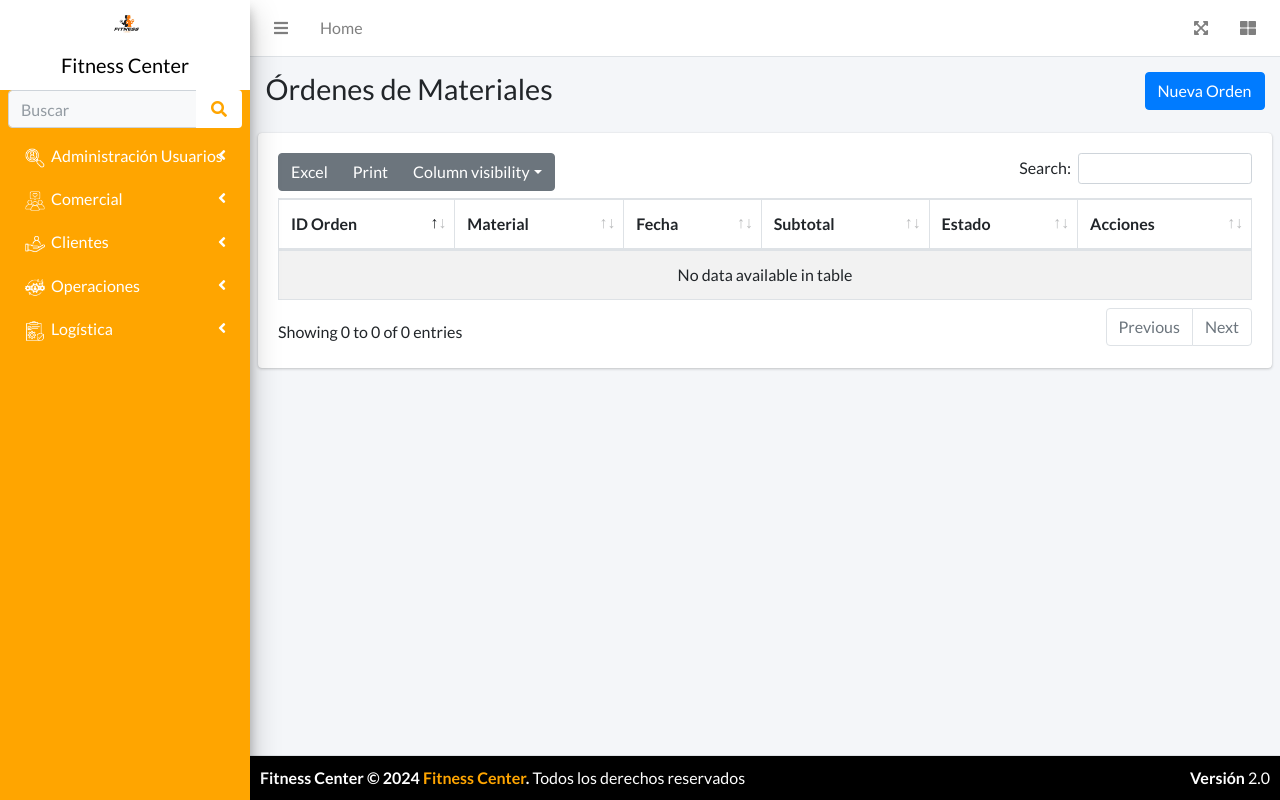
After one commit to RutVBM/Lab01, a PHP site: page /ordenes_materiales.php in a window 1280 px wide. The commit adds this page. Run offline with PHP 8.4, Linux system fonts and the light colour scheme; data comes from the database, SQL or seed files in the repository; data that the repository does not hold is empty; some libraries are stand-ins or nearby versions.

Commit message:
version46

```diff
--- /dev/null
+++ b/ordenes_materiales.php
@@ -0,0 +1,73 @@
+<?php
+include("header.php");
+include_once("conexion/database.php");
+include("sidebar.php");
+?>
+
+<div class="content-wrapper">
+    <section class="content-header">
+        <div class="container-fluid">
+            <div class="row mb-2">
+                <div class="col-sm-6">
+                    <h1>Órdenes de Materiales</h1>
+                </div>
+                <div class="col-sm-6">
+                    <a href="ordenes_materiales_detalle.php?sAccion=new" class="btn btn-primary float-sm-right">Nueva Orden</a>
+                </div>
+            </div>
+        </div>
+    </section>
+
+    <section class="content">
+        <div class="card">
+            <div class="card-body">
+                <?php
+                $sql = "SELECT om.id_orden, om.fecha, om.subtotal, om.estado, i.nombre_material_producto
+                        FROM ordenes_materiales om
+                        INNER JOIN inventario i ON om.id_inventario = i.id_inventario";
+                $result = dbQuery($sql);
+                ?>
+
+                <table id="listado" class="table table-bordered table-striped">
+                    <thead>
+                        <tr>
+                            <th>ID Orden</th>
+                            <th>Material</th>
+                            <th>Fecha</th>
+                            <th>Subtotal</th>
+                            <th>Estado</th>
+                            <th>Acciones</th>
+                        </tr>
+                    </thead>
+                    <tbody>
+                        <?php while ($row = mysqli_fetch_assoc($result)): ?>
+                            <tr>
+                                <td><?= $row["id_orden"] ?></td>
+                                <td><?= htmlspecialchars($row["nombre_material_producto"]) ?></td>
+                                <td><?= htmlspecialchars($row["fecha"]) ?></td>
+                                <td>S/ <?= number_format($row["subtotal"], 2) ?></td>
+                                <td><?= htmlspecialchars($row["estado"]) ?></td>
+                                <td>
+                                    <a href="ordenes_materiales_detalle.php?sAccion=edit&id_orden=<?= $row['id_orden'] ?>" class="btn btn-info btn-sm">Editar</a>
+                                </td>
+                            </tr>
+                        <?php endwhile; ?>
+                    </tbody>
+                </table>
+            </div>
+        </div>
+    </section>
+</div>
+
+<?php include("footer.php"); ?>
+
+<script>
+$(function () {
+    $("#listado").DataTable({
+        "responsive": true,
+        "lengthChange": false,
+        "autoWidth": false,
+        "buttons": ["excel", "pdf", "print", "colvis"]
+    }).buttons().container().appendTo('#listado_wrapper .col-md-6:eq(0)');
+});
+</script>
--- a/sidebar.php
+++ b/sidebar.php
@@ -149,6 +149,9 @@ if (session_status() === PHP_SESSION_NONE) {
                         <a href="programacion_horarios.php" class="nav-link" style="color: white;">
                                 <i class="fas fa-cog nav-icon"></i><p>Horario entrenamientos</p>
                             </a>
+                            <a href="ordenes_materiales.php" class="nav-link" style="color: white;">
+                                <i class="fas fa-cog nav-icon"></i><p>Compra de Recursos</p>
+                            </a>
                         </li>
                     </ul>
                 </li>
```
Also changed, not shown: ordenes_materiales_detalle.php (added, +102 -0 lines).
